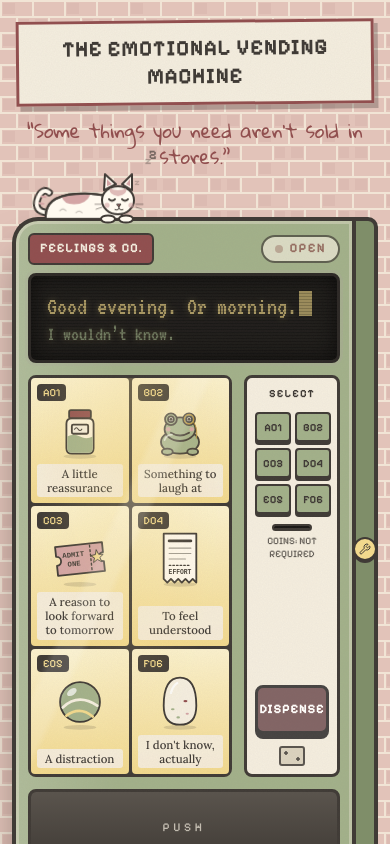
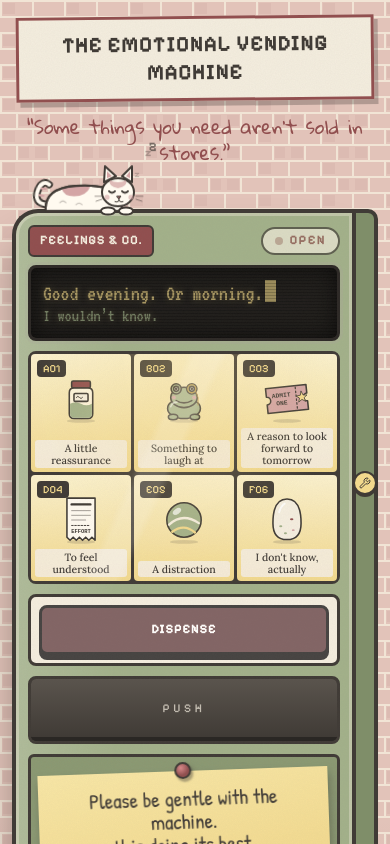
Before and after one commit to camilledaisy/vendingmachine, a React (Vite) app: page / in a window 390 px wide. Shown: the top 844 px of the page. Built offline with nearby package versions, Linux system fonts and the light colour scheme.

Commit message:
Compact mobile machine: 3x2 compartments, control strip, smaller display and tray
Co-Authored-By: Claude Sonnet 5.5 <noreply@anthropic.com>
Claude-Session: https://claude.ai/code/session_017PaBnN8AfWxPJyBcQfRLgQ

```diff
--- a/src/App.tsx
+++ b/src/App.tsx
@@ -51,7 +51,7 @@ export default function App() {
           </div>
         )}
 
-        <header className="relative z-10 px-4 pb-12 pt-5 text-center">
+        <header className="relative z-10 px-4 pb-11 pt-4 text-center">
           <h1 className="paper mx-auto inline-block max-w-[92vw] -rotate-[0.6deg] border-[3px] border-burgundy px-5 py-3 font-display text-[22px] font-bold leading-tight tracking-wide text-charcoal shadow-[4px_5px_0_rgba(64,59,54,.3)] sm:text-4xl md:text-[36px]">
             THE EMOTIONAL VENDING MACHINE
           </h1>
--- a/src/components/CategorySelector.tsx
+++ b/src/components/CategorySelector.tsx
@@ -13,7 +13,7 @@ interface Props {
 // The lit window of the machine; each compartment is one option.
 export function CategorySelector({ selected, taken, awake, locked, onSelect, setRef }: Props) {
   return (
-    <div role="group" aria-label="What do you need today? Choose a compartment" className={`window relative grid flex-1 grid-cols-2 gap-[3px] rounded-lg border-[3px] border-charcoal bg-charcoal md:grid-cols-3 ${awake ? 'window-on' : ''}`}>
+    <div role="group" aria-label="What do you need today? Choose a compartment" className={`window relative grid flex-1 grid-cols-3 gap-[3px] rounded-lg border-[3px] border-charcoal bg-charcoal ${awake ? 'window-on' : ''}`}>
       {CATEGORIES.map((c) => {
         const on = selected === c.id
         return (
@@ -23,13 +23,13 @@ export function CategorySelector({ selected, taken, awake, locked, onSelect, set
             onClick={() => onSelect(c.id)}
             aria-pressed={on}
             aria-disabled={locked}
-            className={`cell group relative flex min-h-[118px] flex-col items-center justify-between px-1.5 pb-1.5 pt-6 ${on ? 'cell-on' : ''}`}
+            className={`cell group relative flex min-h-[104px] flex-col items-center justify-between px-1 pb-1 pt-5 md:min-h-[118px] md:px-1.5 md:pb-1.5 md:pt-6 ${on ? 'cell-on' : ''}`}
           >
             <span className="absolute left-1.5 top-1.5 rounded bg-charcoal px-1.5 font-display text-[11px] leading-[17px] text-butter">{c.code}</span>
             <span className={`transition-transform duration-300 ${taken === c.id ? 'opacity-0' : 'group-hover:-translate-y-0.5 group-hover:rotate-[-3deg]'}`}>
-              <ObjectArt id={c.art} size={58} />
+              <ObjectArt id={c.art} size={50} />
             </span>
-            <span className="mt-1 block w-full rounded-[3px] bg-cream/90 px-1 py-[3px] text-center font-serif text-[11.5px] font-medium leading-[1.2] text-charcoal">{c.label}</span>
+            <span className="mt-1 block w-full rounded-[3px] bg-cream/90 px-0.5 py-[2px] text-center font-serif text-[10.5px] font-medium leading-[1.15] md:px-1 md:py-[3px] md:text-[11.5px] text-charcoal">{c.label}</span>
           </button>
         )
       })}
--- a/src/components/MachineDisplay.tsx
+++ b/src/components/MachineDisplay.tsx
@@ -19,16 +19,16 @@ export function MachineDisplay({ lines, error, asleep, onWake, instant }: { line
       <span className="sr-only">
         {lines[0]} {lines[1]}
       </span>
-      <span aria-hidden className={`block text-[25px] leading-[1.05] ${error ? 'text-rose' : 'text-butter'}`}>
+      <span aria-hidden className={`block text-[22px] leading-[1.05] md:text-[25px] ${error ? 'text-rose' : 'text-butter'}`}>
         {l1}
         <span className="cursor" />
       </span>
-      <span aria-hidden className="mt-1 block text-[20px] leading-[1.05] text-sage">
+      <span aria-hidden className="mt-0.5 block text-[18px] md:mt-1 md:text-[20px] leading-[1.05] text-sage">
         {l2}
       </span>
     </>
   )
-  const cls = `lcd font-lcd relative block min-h-[90px] w-full rounded-lg border-[3px] border-charcoal px-4 py-3 text-left ${error ? 'lcd-error' : ''} ${asleep ? 'lcd-asleep' : ''}`
+  const cls = `lcd font-lcd relative block min-h-[76px] md:min-h-[90px] w-full rounded-lg border-[3px] border-charcoal px-3 py-2 text-left md:px-4 md:py-3 ${error ? 'lcd-error' : ''} ${asleep ? 'lcd-asleep' : ''}`
   return asleep ? (
     <button onClick={onWake} className={`${cls} cursor-pointer`} aria-label="Wake the machine. Touch to begin.">
       {body}
--- a/src/components/VendingMachine.tsx
+++ b/src/components/VendingMachine.tsx
@@ -212,7 +212,7 @@ export function VendingMachine({ owned, favs, reduced, birthday, onCollect, onTo
             <MachineDisplay lines={msg} error={err} asleep={phase === 'idle'} onWake={wake} instant={reduced} />
           </div>
 
-          <div className="mt-3 flex items-stretch gap-3">
+          <div className="mt-2.5 flex flex-col items-stretch gap-2.5 md:mt-3 md:flex-row md:gap-3">
             <CategorySelector
               selected={sel}
               taken={taken}
@@ -222,31 +222,31 @@ export function VendingMachine({ owned, favs, reduced, birthday, onCollect, onTo
               setRef={(id, el) => (cells.current[id] = el)}
             />
             {/* control panel */}
-            <div className="panel flex w-[96px] shrink-0 flex-col items-center gap-2.5 rounded-lg border-[3px] border-charcoal bg-cream p-2 md:w-[132px]">
-              <span className="font-display text-[11px] font-bold tracking-widest text-charcoal">SELECT</span>
-              <div className="grid grid-cols-2 gap-1.5" aria-hidden>
+            <div className="panel flex shrink-0 items-center gap-3 rounded-lg border-[3px] border-charcoal bg-cream p-2 md:w-[132px] md:flex-col md:gap-2.5">
+              <span className="hidden font-display text-[11px] font-bold tracking-widest text-charcoal md:block">SELECT</span>
+              <div className="hidden grid-cols-2 gap-1.5 md:grid" aria-hidden>
                 {CATEGORIES.map((c) => (
                   <button key={c.id} tabIndex={-1} onClick={() => select(c.id)} className={`key ${sel === c.id ? 'key-on' : ''}`}>
                     {c.code}
                   </button>
                 ))}
               </div>
-              <div className="w-full text-center">
+              <div className="hidden w-full text-center md:block">
                 <div className="mx-auto h-[7px] w-10 rounded-full border-2 border-charcoal bg-charcoal shadow-[inset_0_2px_0_rgba(0,0,0,.6)]" aria-hidden />
                 <span className="mt-1 block font-display text-[10px] leading-tight text-charcoal/80">COINS: NOT REQUIRED</span>
               </div>
-              <button className="dispense mt-auto w-full" onClick={dispense} aria-disabled={!sel || busy} aria-describedby="dispense-help">
+              <button className="dispense w-full md:mt-auto" onClick={dispense} aria-disabled={!sel || busy} aria-describedby="dispense-help">
                 DISPENSE
               </button>
               <span id="dispense-help" className="sr-only">
                 Choose a compartment first.
               </span>
-              <button onClick={onOpenHatch} aria-label="A small hatch" className="hatch" />
+              <button onClick={onOpenHatch} aria-label="A small hatch" className="hatch hidden md:block" />
             </div>
           </div>
 
           {/* tray */}
-          <div ref={tray} className="tray relative mt-3 h-[80px] overflow-hidden rounded-lg border-[3px] border-charcoal bg-charcoal">
+          <div ref={tray} className="tray relative mt-2.5 h-[68px] overflow-hidden md:mt-3 md:h-[70px] rounded-lg border-[3px] border-charcoal bg-charcoal">
             <AnimatePresence>
               {phase === 'delivered' && item && (
                 <motion.button
@@ -278,8 +278,8 @@ export function VendingMachine({ owned, favs, reduced, birthday, onCollect, onTo
           </div>
 
           {/* kick plate with the note */}
-          <div className="kick mt-3 flex items-center justify-center rounded-md border-[3px] border-charcoal px-3 pb-3 pt-5">
-            <p className="note relative rotate-[-2deg] px-6 pb-5 pt-6 text-center font-note text-[22px] leading-[1.15] text-charcoal sm:text-[24px]">
+          <div className="kick mt-2.5 flex items-center justify-center rounded-md border-[3px] border-charcoal px-2 pb-2 pt-3.5 md:px-3 md:pb-2.5 md:pt-4">
+            <p className="note relative rotate-[-2deg] px-6 pb-3 pt-4 text-center font-note text-[21px] leading-[1.1] text-charcoal md:text-[22px]">
               <span className="pin" aria-hidden />
               Please be gentle with the machine.
               <br />
--- a/src/index.css
+++ b/src/index.css
@@ -95,8 +95,8 @@ body {
 
   /* panel */
   .key {
-    @apply rounded border-2 border-charcoal bg-sage font-display text-[11px] font-bold leading-none text-charcoal;
-    width: 36px; height: 30px; box-shadow: 0 3px 0 #403B36; cursor: pointer;
+    @apply rounded border-2 border-charcoal bg-sage font-display text-[10px] font-bold leading-none text-charcoal;
+    width: 100%; min-width: 30px; height: 28px; box-shadow: 0 3px 0 #403B36; cursor: pointer;
   }
   .key:active { transform: translateY(2px); box-shadow: 0 1px 0 #403B36; }
   .key-on { background: #F2D98D; box-shadow: 0 1px 0 #403B36; transform: translateY(2px); }
```
